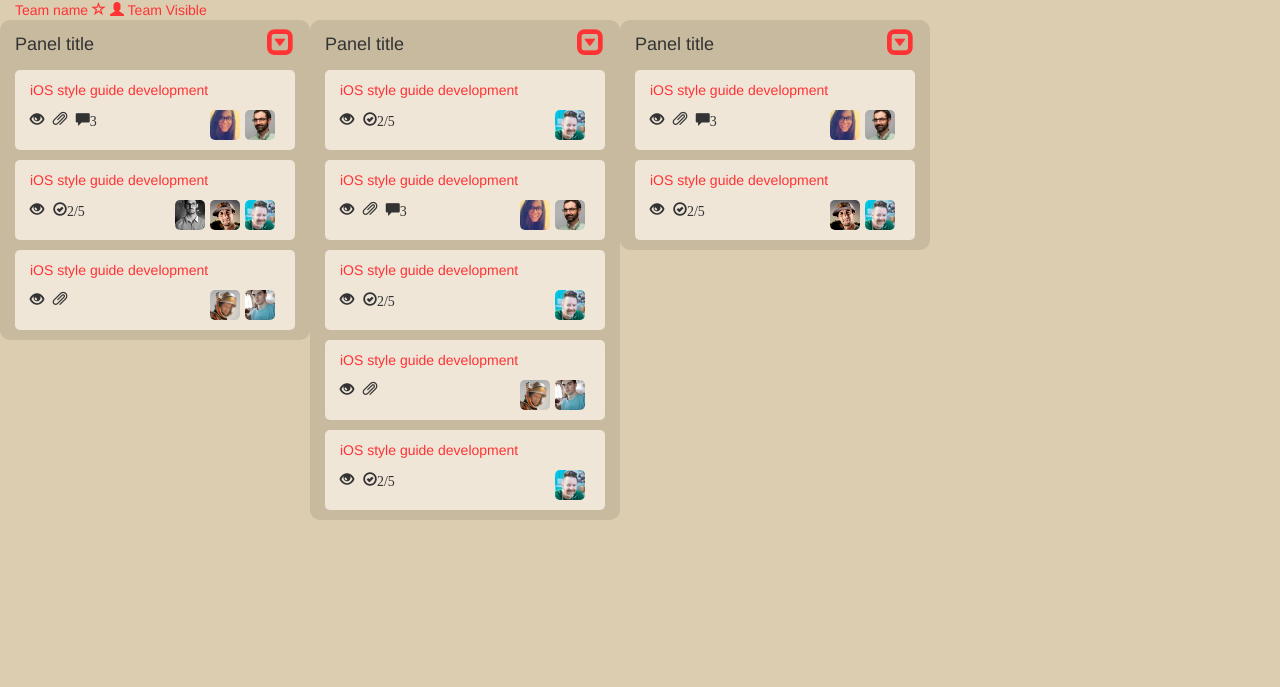
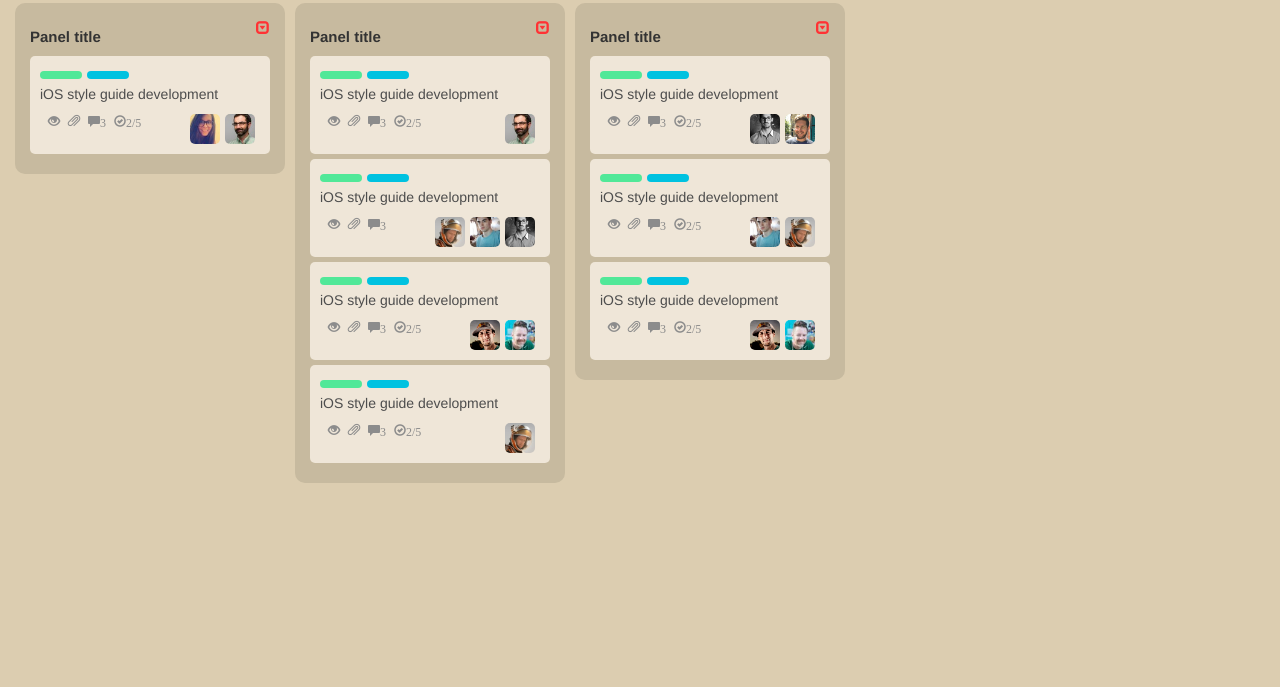
Before and after one commit to jorgejuanp/trello-clone, a plain HTML site: page index.html in a window 1280 px wide. Shown: the part 113-800 px from the top of the page. Drawn offline with Linux system fonts and the light colour scheme; files that its build step writes are made by us from their sources.

Commit message:
Add styling and tabs

```diff
--- a/css/custom.css
+++ b/css/custom.css
@@ -14,10 +14,18 @@
   height: 50px;
 }
 
+.board-header {
+  margin-bottom: 10px;
+}
+
 .vmiddle {
   position: relative;
   top: 50%;
   transform: translateY(-50%);
+}
+
+.board-header * {
+  float: left;
 }
 
 .header-btn {
@@ -32,6 +40,16 @@
   color: #fff;
 }
 
+#board-header-list {
+  list-style: none;
+  margin-top: 25px;
+  padding-left: 0px;
+}
+
+#board-header-list a {
+  margin-left: 20px;
+}
+
 .profile-img {
   width: 30px;
   height: 30px;
@@ -39,27 +57,80 @@
   border-radius: 5px;
 }
 
-.list-wrapper {
+.list-set {
   border-radius: 10px;
   background-color: #C7BA9F;
+  width: 270px;
+  padding-bottom: 15px;
+  padding-top: 15px;
 }
 
 .list-header {
-  font-size: 2em;
-  padding: 5px 0 45px 0;
+  font-size: 1em;
+}
+
+.list-cards {
+  margin: 0px;
 }
 
 .list-card {
   border-radius: 5px;
   background-color: #EFE6D8;
-  margin: 0 0 10px 0;
-  padding: 10px 0;
+  padding: 10px;
+  margin-bottom: 5px;
+}
+
+.inner {
+  padding: 0px;
+}
+
+.list-card * {
+  float: left;
+}
+
+.list-set {
+  margin-right: 10px;
+}
+
+.list-set:first-child {
+  float: left;
 }
 
 .list-card-title {
   margin-bottom: 10px;
+  /*margin-left: 8px;*/
+  color: #4d4d4d;
 }
 
-.badges span {
-  margin-right: 5px;
+.list-card-badges span {
+  margin: 0 0 0 8px;
+  color: #8c8c8c;
+  font-size: 12px;
 }
+
+.card-label {
+  border-radius: 5px;
+	width: 42px;
+	height: 8px;
+  float: left;
+  margin: 5px 5px 5px 0;
+  padding: 0;
+}
+
+.card-label-green {
+	background: #51e898;
+}
+
+.card-label-blue {
+	background: #00c2e0;
+}
+
+.card-label-red {
+	background: #eb5a46;
+}
+
+.list-title {
+  font-size: 15px;
+  line-height: 18px;
+  font-weight: bold;
+}
--- a/index.html
+++ b/index.html
@@ -13,7 +13,7 @@
     <!-- HEADER -->
     <div class="row header bg-primary-dark">
       <!-- LEFT MENU -->
-      <div class="header-menu col-sm-3 pull-left vmiddle">
+      <div class="header-menu col-sm-5 pull-left vmiddle">
         <a class="header-btn pull-left">
           <img src="img/trello-icon-white.png" height="20"/>
           <span class="header-btn-txt">Boards</span>
@@ -26,11 +26,11 @@
         </div>
       </div>
       <!-- LOGO -->
-      <a class="header-logo col-sm-6 text-center vmiddle">
+      <a class="header-logo col-sm-2 text-center vmiddle">
         <img src="img/trello-logo-white.svg" width="80"/>
       </a>
       <!-- RIGHT MENU -->
-      <div class="header-user col-sm-3 pull-right vmiddle">
+      <div class="header-user col-sm-5 pull-right vmiddle">
         <a class="header-notifications header-btn pull-right" href="#">
           <span class="glyphicon glyphicon-bell"></span>
         </a>
@@ -45,44 +45,55 @@
       </div>
     </div><!-- header -->
 
-    <!-- BOARD CONTENT -->
-    <div class="row board-wrapper">
-      <div class="row board-canvas col-sm-9">
-        <div class="board-header col-sm-12 pull-left">
-          <h2>Board title</h2>
-          <div class="board-header-btns pull-left">
-            <a href="#" class="board-header-btn">Team name</a>
+    <!-- CANVAS -->
+    <div class="row board-wrapper col-sm-9">
+
+      <!-- BOARD TITLE -->
+      <div class="board-header col-sm-12">
+        <h3>Board title</h3>
+        <ul id="board-header-list">
+          <li><a href="#" class="board-header-btn">Team name</a></li>
+          <li>
             <a href="#">
               <span class="glyphicon glyphicon-star-empty"></span>
             </a>
+          </li>
+          <li>
             <a href="#">
               <span class="glyphicon glyphicon-user"></span>
               <span class="btn-txt">Team Visible</span>
             </a>
-          </div>
+          </li>
+        </ul>
       </div>
 
-        <!-- LIST SET 01 -->
-        <div class="list-wrapper col-sm-4">
+      <!-- LIST SET -->
+      <div class="list-set col-sm-12">
+        <!-- list header -->
         <div class="list-header">
-            <h4 class="pull-left">Panel title</h4>
+          <h4 class="list-title pull-left">Panel title</h4>
           <a class="pull-right" href="#">
             <span class="glyphicon glyphicon-collapse-down"></span>
           </a>
         </div>
-          <div class="list-cards">
-            <!-- LIST CARD -->
-            <div class="row list-card">
-              <div class="list-card-labels">
-                <span class="card-label card-label-green"></span>
+
+        <!-- list card -->
+        <div class="col-sm-12 list-card">
+          <div class="col-sm-12 inner">
+            <div class="card-label card-label-green"></div>
+            <div class="card-label card-label-blue"></div>
           </div>
-              <a class="list-card-title pull-left col-sm-12" href="#">iOS style guide development</a>
-              <div class="badges col-sm-5">
+          <div class="col-sm-12 inner">
+            <a class="list-card-title" href="#">iOS style guide development</a>
+          </div>
+          <div class="col-sm-12 inner">
+            <div class="list-card-badges pull-left">
               <span class="glyphicon glyphicon-eye-open"></span>
               <span class="glyphicon glyphicon-paperclip"></span>
               <span class="glyphicon glyphicon-comment">3</span>
+              <span class="glyphicon glyphicon-ok-circle">2/5</span>
             </div>
-              <div class="list-card-members col-sm-7">
+            <div class="list-card-members pull-right">
               <div class="pull-right">
                 <img class="profile-img" href="#" src="img/profile-01.jpg"/>
               </div>
@@ -90,40 +101,69 @@
                 <img class="profile-img" href="#" src="img/profile-02.jpg"/>
               </div>
             </div>
+          </div>
         </div><!-- list card -->
-            <!-- LIST CARD -->
-            <div class="row list-card">
-              <div class="list-card-labels">
-                <span class="card-label card-label-green"></span>
+      </div><!-- list set -->
+
+
+      <!--
+
+      BORRAR ESTO
+
+      -->
+      <!-- LIST SET -->
+      <div class="list-set col-sm-12">
+        <!-- list header -->
+        <div class="list-header">
+          <h4 class="list-title pull-left">Panel title</h4>
+          <a class="pull-right" href="#">
+            <span class="glyphicon glyphicon-collapse-down"></span>
+          </a>
         </div>
-              <a class="list-card-title pull-left col-sm-12" href="#">iOS style guide development</a>
-              <div class="badges col-sm-5">
+
+        <!-- list card -->
+        <div class="col-sm-12 list-card">
+          <div class="col-sm-12 inner">
+            <div class="card-label card-label-green"></div>
+            <div class="card-label card-label-blue"></div>
+          </div>
+          <div class="col-sm-12 inner">
+            <a class="list-card-title" href="#">iOS style guide development</a>
+          </div>
+          <div class="col-sm-12 inner">
+            <div class="list-card-badges pull-left">
               <span class="glyphicon glyphicon-eye-open"></span>
+              <span class="glyphicon glyphicon-paperclip"></span>
+              <span class="glyphicon glyphicon-comment">3</span>
               <span class="glyphicon glyphicon-ok-circle">2/5</span>
             </div>
-              <div class="list-card-members col-sm-7">
+            <div class="list-card-members pull-right">
               <div class="pull-right">
-                  <img class="profile-img" href="#" src="img/profile-03.jpg"/>
+                <img class="profile-img" href="#" src="img/profile-01.jpg"/>
               </div>
-                <div class="pull-right">
-                  <img class="profile-img" href="#" src="img/profile-04.jpg"/>
             </div>
+          </div>
+        </div><!-- list card -->
+
+        <!-- list card -->
+        <div class="col-sm-12 list-card">
+          <div class="col-sm-12 inner">
+            <div class="card-label card-label-green"></div>
+            <div class="card-label card-label-blue"></div>
+          </div>
+          <div class="col-sm-12 inner">
+            <a class="list-card-title" href="#">iOS style guide development</a>
+          </div>
+          <div class="col-sm-12 inner">
+            <div class="list-card-badges pull-left">
+              <span class="glyphicon glyphicon-eye-open"></span>
+              <span class="glyphicon glyphicon-paperclip"></span>
+              <span class="glyphicon glyphicon-comment">3</span>
+            </div>
+            <div class="list-card-members pull-right">
               <div class="pull-right">
                 <img class="profile-img" href="#" src="img/profile-05.jpg"/>
               </div>
-              </div>
-            </div><!-- list card -->
-            <!-- LIST CARD -->
-            <div class="row list-card">
-              <div class="list-card-labels">
-                <span class="card-label card-label-green"></span>
-              </div>
-              <a class="list-card-title pull-left col-sm-12" href="#">iOS style guide development</a>
-              <div class="badges col-sm-5">
-                <span class="glyphicon glyphicon-eye-open"></span>
-                <span class="glyphicon glyphicon-paperclip"></span>
-              </div>
-              <div class="list-card-members col-sm-7">
               <div class="pull-right">
                 <img class="profile-img" href="#" src="img/profile-06.jpg"/>
               </div>
@@ -131,151 +171,26 @@
                 <img class="profile-img" href="#" src="img/profile-07.jpg"/>
               </div>
             </div>
-            </div><!-- list card -->
-          </div>
-        </div>
-
-
-        <!-- LIST SET 01 -->
-        <div class="list-wrapper col-sm-4">
-          <div class="list-header">
-            <h4 class="pull-left">Panel title</h4>
-            <a class="pull-right" href="#">
-              <span class="glyphicon glyphicon-collapse-down"></span>
-            </a>
-          </div>
-          <div class="list-cards">
-            <!-- LIST CARD -->
-            <div class="row list-card">
-              <div class="list-card-labels">
-                <span class="card-label card-label-green"></span>
-              </div>
-              <a class="list-card-title pull-left col-sm-12" href="#">iOS style guide development</a>
-              <div class="badges col-sm-5">
-                <span class="glyphicon glyphicon-eye-open"></span>
-                <span class="glyphicon glyphicon-ok-circle">2/5</span>
-              </div>
-              <div class="list-card-members col-sm-7">
-                <div class="pull-right">
-                  <img class="profile-img" href="#" src="img/profile-03.jpg"/>
-                </div>
           </div>
         </div><!-- list card -->
-            <!-- LIST CARD -->
-            <div class="row list-card">
-              <div class="list-card-labels">
-                <span class="card-label card-label-green"></span>
+
+        <!-- list card -->
+        <div class="col-sm-12 list-card">
+          <div class="col-sm-12 inner">
+            <div class="card-label card-label-green"></div>
+            <div class="card-label card-label-blue"></div>
           </div>
-              <a class="list-card-title pull-left col-sm-12" href="#">iOS style guide development</a>
-              <div class="badges col-sm-5">
+          <div class="col-sm-12 inner">
+            <a class="list-card-title" href="#">iOS style guide development</a>
+          </div>
+          <div class="col-sm-12 inner">
+            <div class="list-card-badges pull-left">
               <span class="glyphicon glyphicon-eye-open"></span>
               <span class="glyphicon glyphicon-paperclip"></span>
               <span class="glyphicon glyphicon-comment">3</span>
-              </div>
-              <div class="list-card-members col-sm-7">
-                <div class="pull-right">
-                  <img class="profile-img" href="#" src="img/profile-01.jpg"/>
-                </div>
-                <div class="pull-right">
-                  <img class="profile-img" href="#" src="img/profile-02.jpg"/>
-                </div>
-              </div>
-            </div><!-- list card -->
-            <!-- LIST CARD -->
-            <div class="row list-card">
-              <div class="list-card-labels">
-                <span class="card-label card-label-green"></span>
-              </div>
-              <a class="list-card-title pull-left col-sm-12" href="#">iOS style guide development</a>
-              <div class="badges col-sm-5">
-                <span class="glyphicon glyphicon-eye-open"></span>
               <span class="glyphicon glyphicon-ok-circle">2/5</span>
             </div>
-              <div class="list-card-members col-sm-7">
-                <div class="pull-right">
-                  <img class="profile-img" href="#" src="img/profile-03.jpg"/>
-                </div>
-              </div>
-            </div><!-- list card -->
-            <!-- LIST CARD -->
-            <div class="row list-card">
-              <div class="list-card-labels">
-                <span class="card-label card-label-green"></span>
-              </div>
-              <a class="list-card-title pull-left col-sm-12" href="#">iOS style guide development</a>
-              <div class="badges col-sm-5">
-                <span class="glyphicon glyphicon-eye-open"></span>
-                <span class="glyphicon glyphicon-paperclip"></span>
-              </div>
-              <div class="list-card-members col-sm-7">
-                <div class="pull-right">
-                  <img class="profile-img" href="#" src="img/profile-06.jpg"/>
-                </div>
-                <div class="pull-right">
-                  <img class="profile-img" href="#" src="img/profile-07.jpg"/>
-                </div>
-              </div>
-            </div><!-- list card -->
-            <!-- LIST CARD -->
-            <div class="row list-card">
-              <div class="list-card-labels">
-                <span class="card-label card-label-green"></span>
-              </div>
-              <a class="list-card-title pull-left col-sm-12" href="#">iOS style guide development</a>
-              <div class="badges col-sm-5">
-                <span class="glyphicon glyphicon-eye-open"></span>
-                <span class="glyphicon glyphicon-ok-circle">2/5</span>
-              </div>
-              <div class="list-card-members col-sm-7">
-                <div class="pull-right">
-                  <img class="profile-img" href="#" src="img/profile-03.jpg"/>
-                </div>
-              </div>
-            </div><!-- list card -->
-          </div>
-        </div>
-
-
-        <!-- LIST SET 01 -->
-        <div class="list-wrapper col-sm-4">
-          <div class="list-header">
-            <h4 class="pull-left">Panel title</h4>
-            <a class="pull-right" href="#">
-              <span class="glyphicon glyphicon-collapse-down"></span>
-            </a>
-          </div>
-          <div class="list-cards">
-            <!-- LIST CARD -->
-            <div class="row list-card">
-              <div class="list-card-labels">
-                <span class="card-label card-label-green"></span>
-              </div>
-              <a class="list-card-title pull-left col-sm-12" href="#">iOS style guide development</a>
-              <div class="badges col-sm-5">
-                <span class="glyphicon glyphicon-eye-open"></span>
-                <span class="glyphicon glyphicon-paperclip"></span>
-                <span class="glyphicon glyphicon-comment">3</span>
-              </div>
-              <div class="list-card-members col-sm-7">
-                <div class="pull-right">
-                  <img class="profile-img" href="#" src="img/profile-01.jpg"/>
-                </div>
-                <div class="pull-right">
-                  <img class="profile-img" href="#" src="img/profile-02.jpg"/>
-                </div>
-              </div>
-            </div><!-- list card -->
-            <!-- LIST CARD -->
-            <div class="row list-card">
-              <div class="list-card-labels">
-                <span class="card-label card-label-green"></span>
-              </div>
-              <a class="list-card-title pull-left col-sm-12" href="#">iOS style guide development</a>
-              <div class="badges col-sm-5">
-                <span class="glyphicon glyphicon-eye-open"></span>
-                <span class="glyphicon glyphicon-ok-circle">2/5</span>
-              </div>
-              <div class="list-card-members col-sm-7">
+            <div class="list-card-members pull-right">
               <div class="pull-right">
                 <img class="profile-img" href="#" src="img/profile-03.jpg"/>
               </div>
@@ -283,13 +198,135 @@
                 <img class="profile-img" href="#" src="img/profile-04.jpg"/>
               </div>
             </div>
+          </div>
         </div><!-- list card -->
+        <!-- list card -->
+        <div class="col-sm-12 list-card">
+          <div class="col-sm-12 inner">
+            <div class="card-label card-label-green"></div>
+            <div class="card-label card-label-blue"></div>
+          </div>
+          <div class="col-sm-12 inner">
+            <a class="list-card-title" href="#">iOS style guide development</a>
+          </div>
+          <div class="col-sm-12 inner">
+            <div class="list-card-badges pull-left">
+              <span class="glyphicon glyphicon-eye-open"></span>
+              <span class="glyphicon glyphicon-paperclip"></span>
+              <span class="glyphicon glyphicon-comment">3</span>
+              <span class="glyphicon glyphicon-ok-circle">2/5</span>
+            </div>
+            <div class="list-card-members pull-right">
+              <div class="pull-right">
+                <img class="profile-img" href="#" src="img/profile-07.jpg"/>
               </div>
             </div>
+          </div>
+        </div><!-- list card -->
+      </div><!-- list set -->
 
 
 
-      </div><!-- board canvas -->
+      <!-- LIST SET -->
+      <div class="list-set col-sm-12">
+        <!-- list header -->
+        <div class="list-header">
+          <h4 class="list-title pull-left">Panel title</h4>
+          <a class="pull-right" href="#">
+            <span class="glyphicon glyphicon-collapse-down"></span>
+          </a>
+        </div>
+
+        <!-- list card -->
+        <div class="col-sm-12 list-card">
+          <div class="col-sm-12 inner">
+            <div class="card-label card-label-green"></div>
+            <div class="card-label card-label-blue"></div>
+          </div>
+          <div class="col-sm-12 inner">
+            <a class="list-card-title" href="#">iOS style guide development</a>
+          </div>
+          <div class="col-sm-12 inner">
+            <div class="list-card-badges pull-left">
+              <span class="glyphicon glyphicon-eye-open"></span>
+              <span class="glyphicon glyphicon-paperclip"></span>
+              <span class="glyphicon glyphicon-comment">3</span>
+              <span class="glyphicon glyphicon-ok-circle">2/5</span>
+            </div>
+            <div class="list-card-members pull-right">
+              <div class="pull-right">
+                <img class="profile-img" href="#" src="img/profile-08.jpg"/>
+              </div>
+              <div class="pull-right">
+                <img class="profile-img" href="#" src="img/profile-05.jpg"/>
+              </div>
+            </div>
+          </div>
+        </div><!-- list card -->
+
+        <!-- list card -->
+        <div class="col-sm-12 list-card">
+          <div class="col-sm-12 inner">
+            <div class="card-label card-label-green"></div>
+            <div class="card-label card-label-blue"></div>
+          </div>
+          <div class="col-sm-12 inner">
+            <a class="list-card-title" href="#">iOS style guide development</a>
+          </div>
+          <div class="col-sm-12 inner">
+            <div class="list-card-badges pull-left">
+              <span class="glyphicon glyphicon-eye-open"></span>
+              <span class="glyphicon glyphicon-paperclip"></span>
+              <span class="glyphicon glyphicon-comment">3</span>
+              <span class="glyphicon glyphicon-ok-circle">2/5</span>
+            </div>
+            <div class="list-card-members pull-right">
+              <div class="pull-right">
+                <img class="profile-img" href="#" src="img/profile-07.jpg"/>
+              </div>
+              <div class="pull-right">
+                <img class="profile-img" href="#" src="img/profile-06.jpg"/>
+              </div>
+            </div>
+          </div>
+        </div><!-- list card -->
+
+        <!-- list card -->
+        <div class="col-sm-12 list-card">
+          <div class="col-sm-12 inner">
+            <div class="card-label card-label-green"></div>
+            <div class="card-label card-label-blue"></div>
+          </div>
+          <div class="col-sm-12 inner">
+            <a class="list-card-title" href="#">iOS style guide development</a>
+          </div>
+          <div class="col-sm-12 inner">
+            <div class="list-card-badges pull-left">
+              <span class="glyphicon glyphicon-eye-open"></span>
+              <span class="glyphicon glyphicon-paperclip"></span>
+              <span class="glyphicon glyphicon-comment">3</span>
+              <span class="glyphicon glyphicon-ok-circle">2/5</span>
+            </div>
+            <div class="list-card-members pull-right">
+              <div class="pull-right">
+                <img class="profile-img" href="#" src="img/profile-03.jpg"/>
+              </div>
+              <div class="pull-right">
+                <img class="profile-img" href="#" src="img/profile-04.jpg"/>
+              </div>
+            </div>
+          </div>
+        </div><!-- list card -->
+      </div><!-- list set -->
+      <!--
+
+      BORRAR ESTO
+
+      -->
+
+
+
+
     <div class="menu col-sm-3">
     </div><!-- menu -->
   </div><!-- board wrapper -->
```
Also changed, not shown: colour/COLOURlovers.com_burning_desire.html (added, +104 -0 lines). Lines whose indentation alone changed are shown as unchanged.
